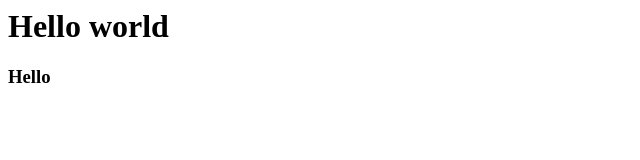
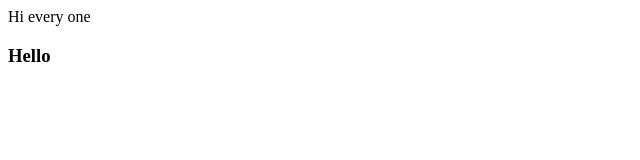
Before and after one commit to hossam7assan/G4-Lec9, a plain HTML site: page index.html in a window 1280 px wide. Shown: the whole page, without its empty margins (0-640 px from the left). Drawn offline with Linux system fonts and the light colour scheme.

Commit message:
add paragraph

```diff
--- a/index.html
+++ b/index.html
@@ -3,7 +3,7 @@
     <title>Test page1</title>
 </head>
 <body>
-<h1>Hello world</h1>
+<p>Hi every one</p>
 <h3>Hello </h3>
 </body>
 </html>
```
